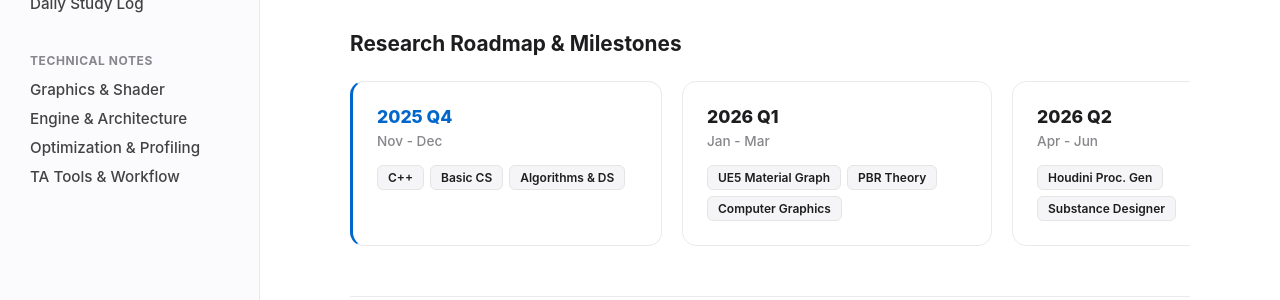
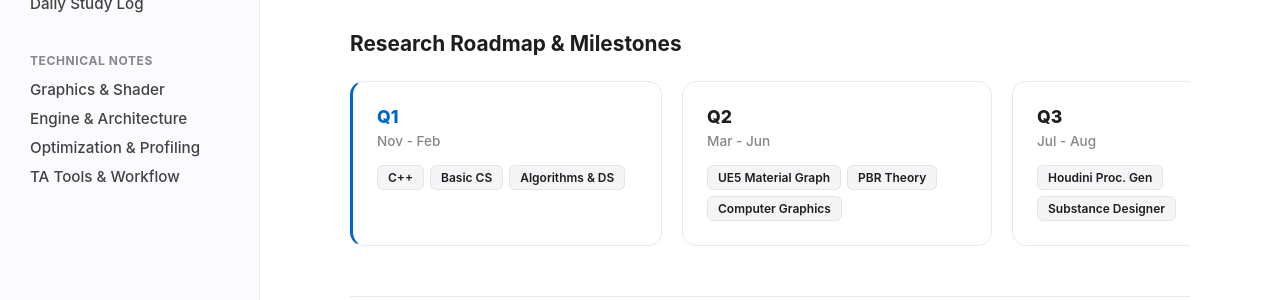
Before and after one commit to KimDongGun324/kimdonggun324.github.io, a Jekyll site: the page built from daily-study/index.md, in a window 1280 px wide. Shown: the part 442-742 px from the top of the page. Built offline with Jekyll 4.4.1, drawn with Linux system fonts in a browser that asks for light colours; some web fonts are replaced.

Commit message:
Update index.md

```diff
--- a/daily-study/index.md
+++ b/daily-study/index.md
@@ -176,8 +176,8 @@ permalink: /daily-study/
     <div class="timeline-title">Research Roadmap & Milestones</div>
     <div class="timeline-container">
       <div class="quarter-block" style="border-left: 3px solid #0066cc;">
-        <div class="quarter-label" style="color: #0066cc;">2025 Q4</div>
-        <div class="quarter-date">Nov - Dec</div>
+        <div class="quarter-label" style="color: #0066cc;">Q1</div>
+        <div class="quarter-date">Nov - Feb</div>
         <div class="tech-badges">
           <span class="focus-badge">C++</span>
           <span class="focus-badge">Basic CS</span>
@@ -185,8 +185,8 @@ permalink: /daily-study/
         </div>
       </div>
       <div class="quarter-block">
-        <div class="quarter-label">2026 Q1</div>
-        <div class="quarter-date">Jan - Mar</div>
+        <div class="quarter-label">Q2</div>
+        <div class="quarter-date">Mar - Jun</div>
         <div class="tech-badges">
           <span class="focus-badge">UE5 Material Graph</span>
           <span class="focus-badge">PBR Theory</span>
@@ -194,8 +194,8 @@ permalink: /daily-study/
         </div>
       </div>
       <div class="quarter-block">
-        <div class="quarter-label">2026 Q2</div>
-        <div class="quarter-date">Apr - Jun</div>
+        <div class="quarter-label">Q3</div>
+        <div class="quarter-date">Jul - Aug</div>
         <div class="tech-badges">
           <span class="focus-badge">Houdini Proc. Gen</span>
           <span class="focus-badge">Substance Designer</span>
```
